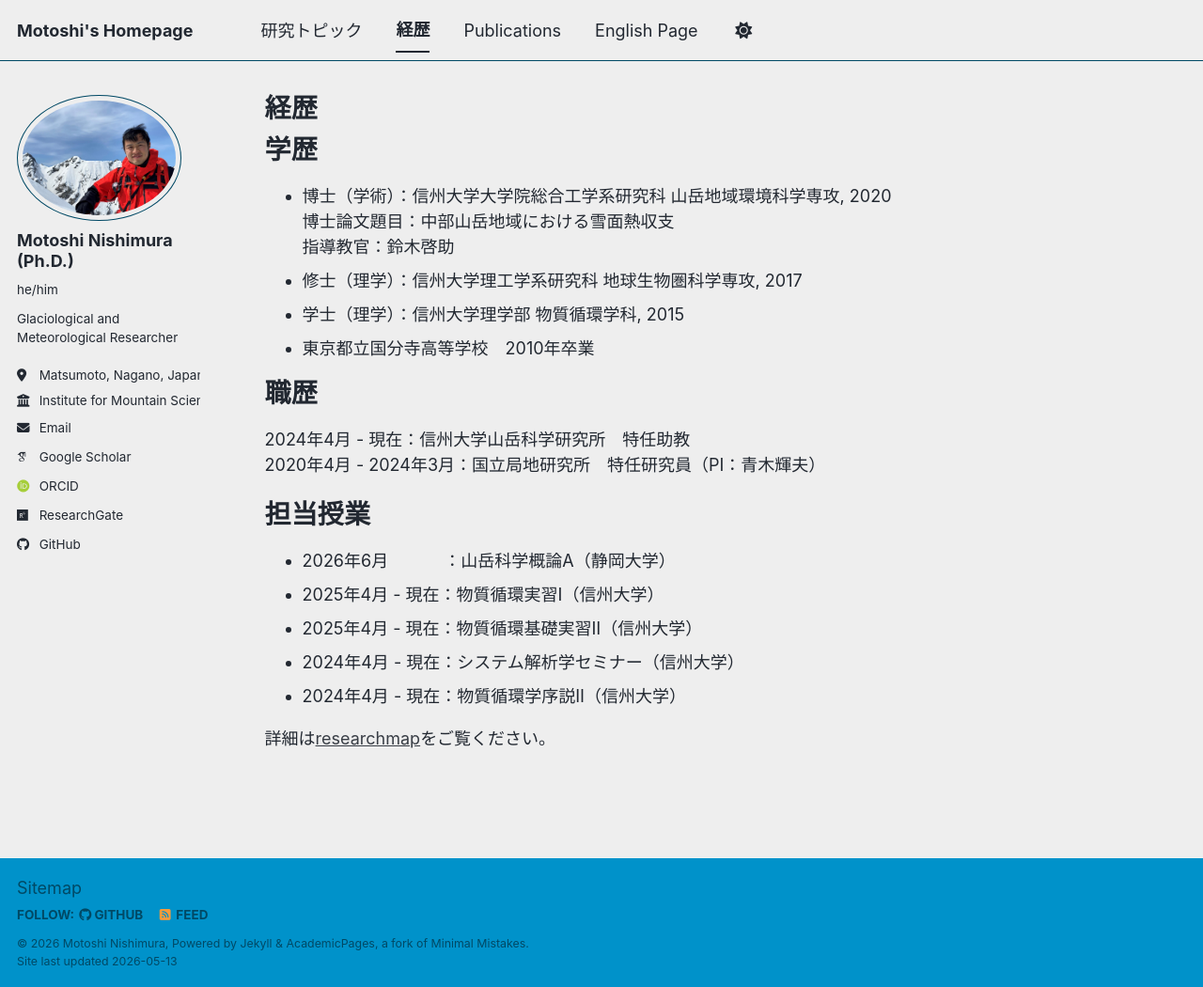
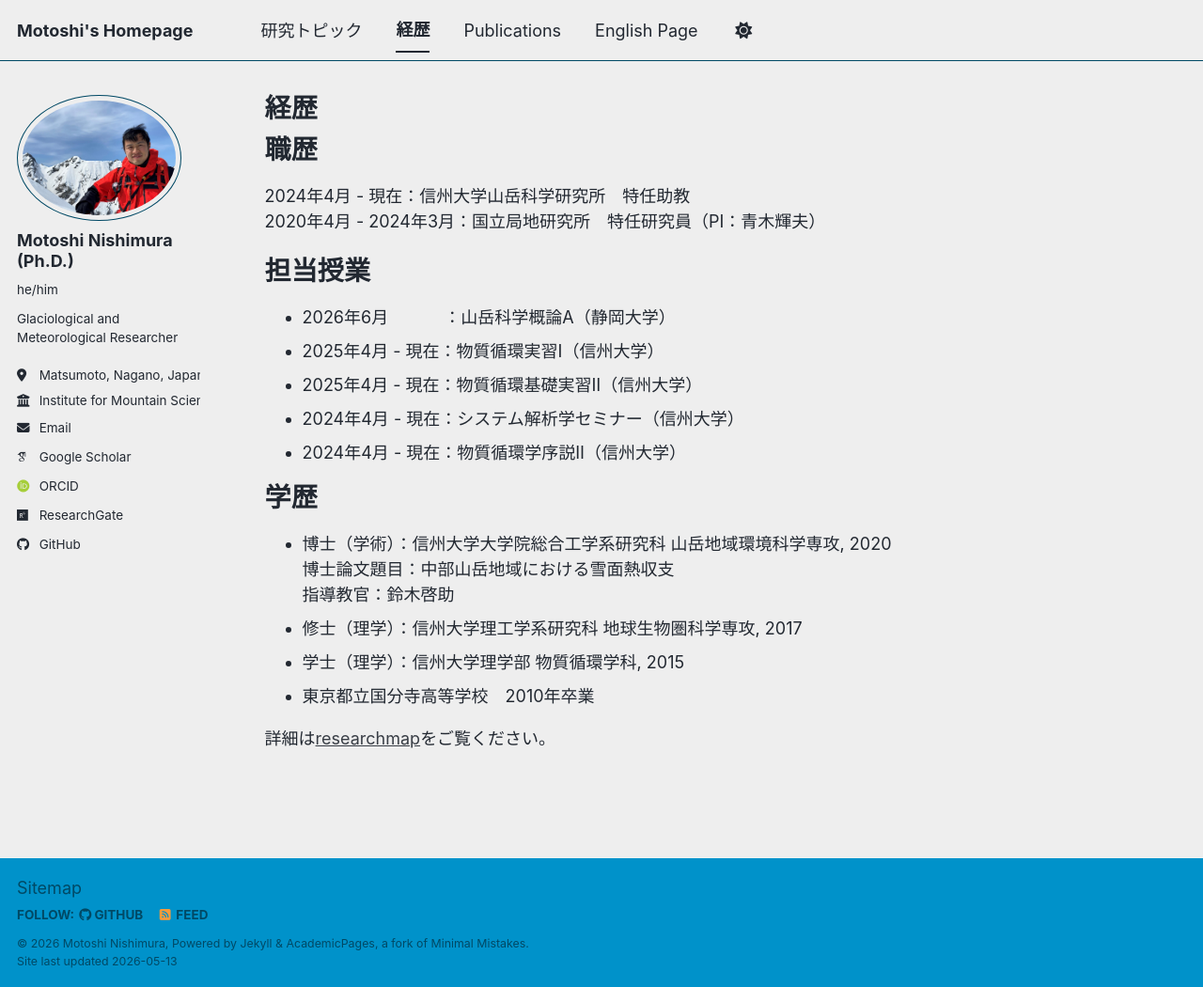
Before and after one commit to MotoshiNishimura/MotoshiNishimura.github.io, a Jekyll site: the page built from _pages/cv.md, in a window 1280 px wide and 1050 px high. Shown: the whole window at 94% size. Built offline with Jekyll 4.4.1, drawn with Linux system fonts in a browser that asks for light colours; some web fonts are replaced; a script bundle is joined from its source files by our own code; library files that are not in the unit come from our copies; some of the changed lines change nothing that is shown.

Commit message:
Update cv.md

```diff
--- a/_pages/cv.md
+++ b/_pages/cv.md
@@ -8,16 +8,6 @@ redirect_from:
 ---
 
 {% include base_path %}
-
-学歴
-======
-* 博士（学術）：信州大学大学院総合工学系研究科 山岳地域環境科学専攻, 2020<br>
-  博士論文題目：中部山岳地域における雪面熱収支<br>
-  指導教官：鈴木啓助
-* 修士（理学）：信州大学理工学系研究科 地球生物圏科学専攻, 2017
-* 学士（理学）：信州大学理学部 物質循環学科, 2015
-* 東京都立国分寺高等学校　2010年卒業
-
 職歴
 ======
 2024年4月 - 現在：信州大学山岳科学研究所　特任助教<br>
@@ -31,4 +21,14 @@ redirect_from:
 * 2024年4月 - 現在：システム解析学セミナー（信州大学）
 * 2024年4月 - 現在：物質循環学序説Ⅱ（信州大学）
 
+学歴
+======
+* 博士（学術）：信州大学大学院総合工学系研究科 山岳地域環境科学専攻, 2020<br>
+  博士論文題目：中部山岳地域における雪面熱収支<br>
+  指導教官：鈴木啓助
+* 修士（理学）：信州大学理工学系研究科 地球生物圏科学専攻, 2017
+* 学士（理学）：信州大学理学部 物質循環学科, 2015
+* 東京都立国分寺高等学校　2010年卒業
+
+
 詳細は[researchmap](https://researchmap.jp/motoshi)をご覧ください。
```
